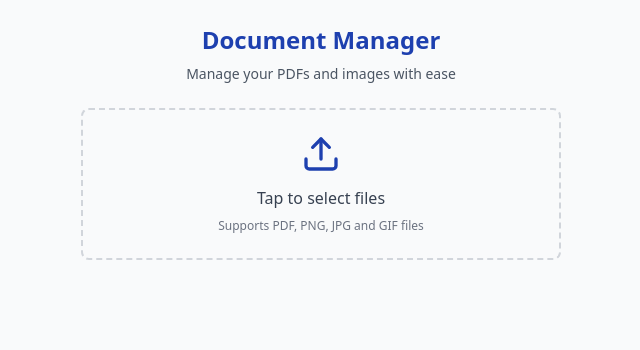
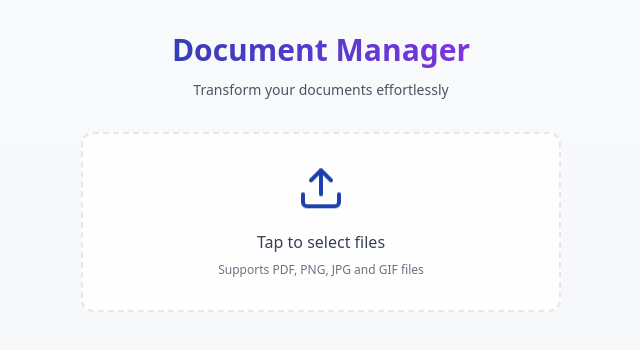
Before and after one commit to Willie-theBeastMutua/pdfish-magic, a React (Vite) app: page / in a window 1280 px wide. Shown: the top 350 px of the page, without its empty margins (319-959 px from the left). Built offline with nearby package versions, Linux system fonts and the light colour scheme.

Commit message:
Enhance UI for Modern Look
Updated styles and components throughout the application to create a more modern and stylish user interface. Adjusted layouts, colors, and animations for improved aesthetics and user experience.
[skip gpt_engineer]

```diff
--- a/src/components/ActionPanel.tsx
+++ b/src/components/ActionPanel.tsx
@@ -15,7 +15,7 @@ export const ActionPanel = ({
   const hasSelection = selectedFiles.length > 0;
 
   return (
-    <div className="flex flex-col sm:flex-row items-stretch sm:items-center justify-between bg-white rounded-lg shadow-sm p-3 gap-3">
+    <div className="flex flex-col sm:flex-row items-stretch sm:items-center justify-between bg-white/80 backdrop-blur-sm rounded-xl shadow-sm p-4 gap-4 border border-gray-100">
       <div className="text-sm text-gray-600">
         {hasSelection ? (
           <span>{selectedFiles.length} file(s) selected</span>
@@ -23,11 +23,11 @@ export const ActionPanel = ({
           <span>Select files to perform actions</span>
         )}
       </div>
-      <div className="flex gap-2">
+      <div className="flex gap-3">
         <Button
           variant="outline"
           size="sm"
-          className="flex-1 sm:flex-none"
+          className="flex-1 sm:flex-none hover:bg-primary hover:text-white transition-colors"
           disabled={selectedFiles.length < 2}
           onClick={onMerge}
         >
@@ -37,7 +37,7 @@ export const ActionPanel = ({
         <Button
           variant="outline"
           size="sm"
-          className="flex-1 sm:flex-none"
+          className="flex-1 sm:flex-none hover:bg-primary hover:text-white transition-colors"
           disabled={selectedFiles.length !== 1}
           onClick={onSplit}
         >
--- a/src/components/FileList.tsx
+++ b/src/components/FileList.tsx
@@ -26,7 +26,7 @@ export const FileList = ({
       {files.map((file) => (
         <div
           key={file.id}
-          className="bg-white rounded-lg shadow-sm p-3 flex items-center space-x-3 hover:shadow-md transition-shadow animate-fade-up touch-manipulation"
+          className="bg-white/80 backdrop-blur-sm rounded-xl shadow-sm p-4 flex items-center space-x-4 hover:shadow-md transition-all duration-300 animate-fade-up touch-manipulation border border-gray-100"
         >
           <Checkbox
             checked={selectedFiles.includes(file.id)}
--- a/src/components/FileUploader.tsx
+++ b/src/components/FileUploader.tsx
@@ -32,12 +32,14 @@ export const FileUploader = ({ onFilesAdded }: FileUploaderProps) => {
     <div
       {...getRootProps()}
       className={cn(
-        "border-2 border-dashed rounded-lg p-6 text-center cursor-pointer transition-colors touch-manipulation",
-        isDragActive ? "border-primary bg-primary/5" : "border-gray-300 hover:border-primary"
+        "border-2 border-dashed rounded-xl p-8 text-center cursor-pointer transition-all duration-300 touch-manipulation bg-white/80 backdrop-blur-sm",
+        isDragActive
+          ? "border-primary bg-primary/5 scale-[0.99]"
+          : "border-gray-200 hover:border-primary hover:scale-[0.99]"
       )}
     >
       <input {...getInputProps()} />
-      <Upload className="w-10 h-10 mx-auto mb-3 text-primary" />
+      <Upload className="w-12 h-12 mx-auto mb-4 text-primary animate-bounce" />
       <p className="text-base font-medium text-gray-700">
         {isDragActive ? (
           "Drop your files here..."
--- a/src/pages/Index.tsx
+++ b/src/pages/Index.tsx
@@ -15,17 +15,21 @@ const Index = () => {
   };
 
   return (
-    <div className="min-h-screen bg-gray-50">
-      <div className="max-w-lg mx-auto px-4 py-6 space-y-6 animate-fade-in">
-        <header className="text-center">
-          <h1 className="text-2xl font-bold text-primary mb-2">Document Manager</h1>
-          <p className="text-sm text-gray-600">Manage your PDFs and images with ease</p>
+    <div className="min-h-screen bg-gradient-to-b from-gray-50 to-gray-100">
+      <div className="max-w-lg mx-auto px-4 py-8 space-y-8 animate-fade-in">
+        <header className="text-center space-y-3">
+          <h1 className="text-3xl font-bold bg-clip-text text-transparent bg-gradient-to-r from-primary to-purple-600">
+            Document Manager
+          </h1>
+          <p className="text-sm text-gray-600">
+            Transform your documents effortlessly
+          </p>
         </header>
 
         <FileUploader onFilesAdded={handleFilesAdded} />
 
         {files.length > 0 && (
-          <div className="space-y-4 animate-fade-up">
+          <div className="space-y-6 animate-fade-up">
             <ActionPanel
               selectedFiles={selectedFiles}
               onMerge={() => {/* Implement in next iteration */}}
```
